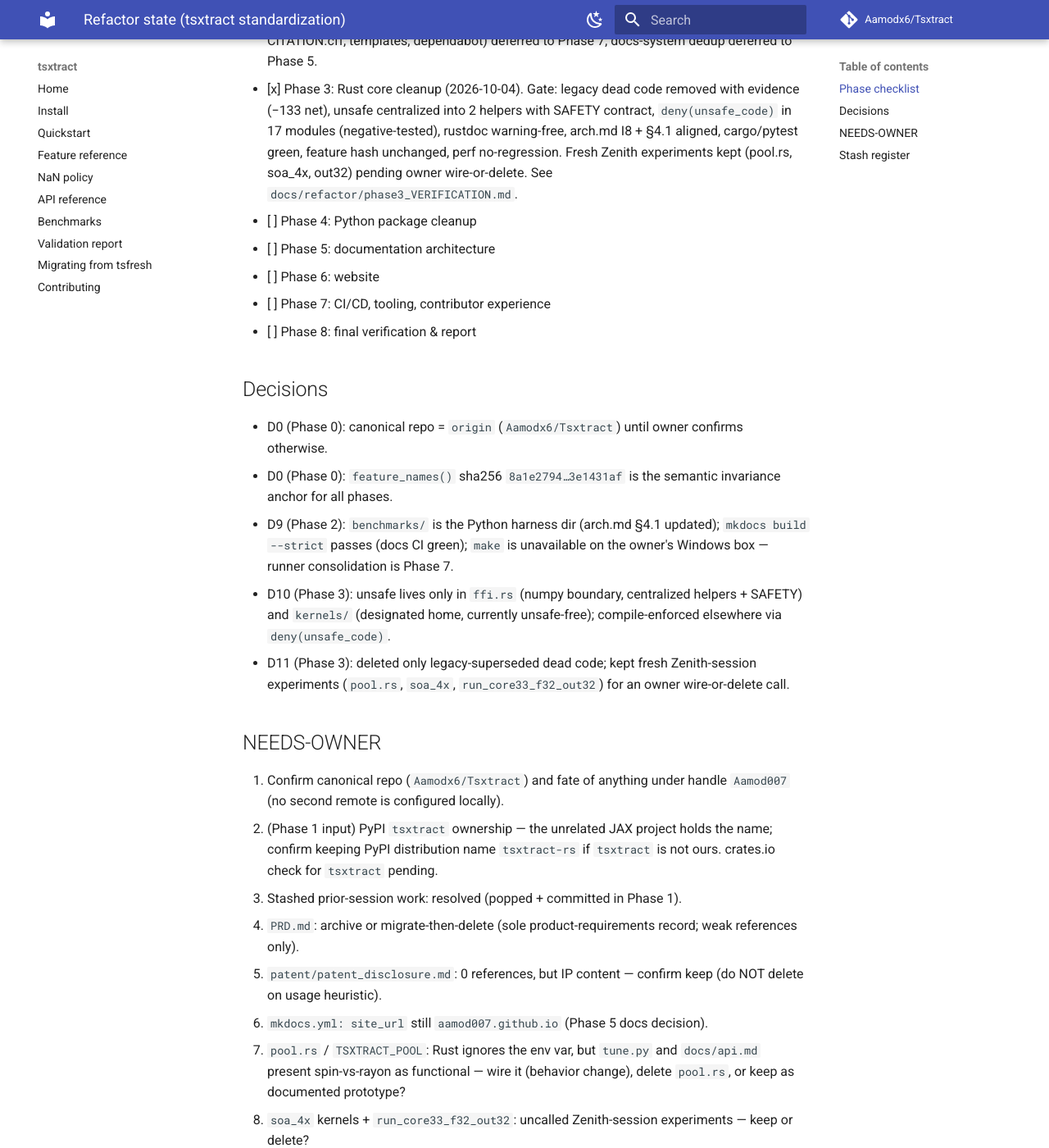
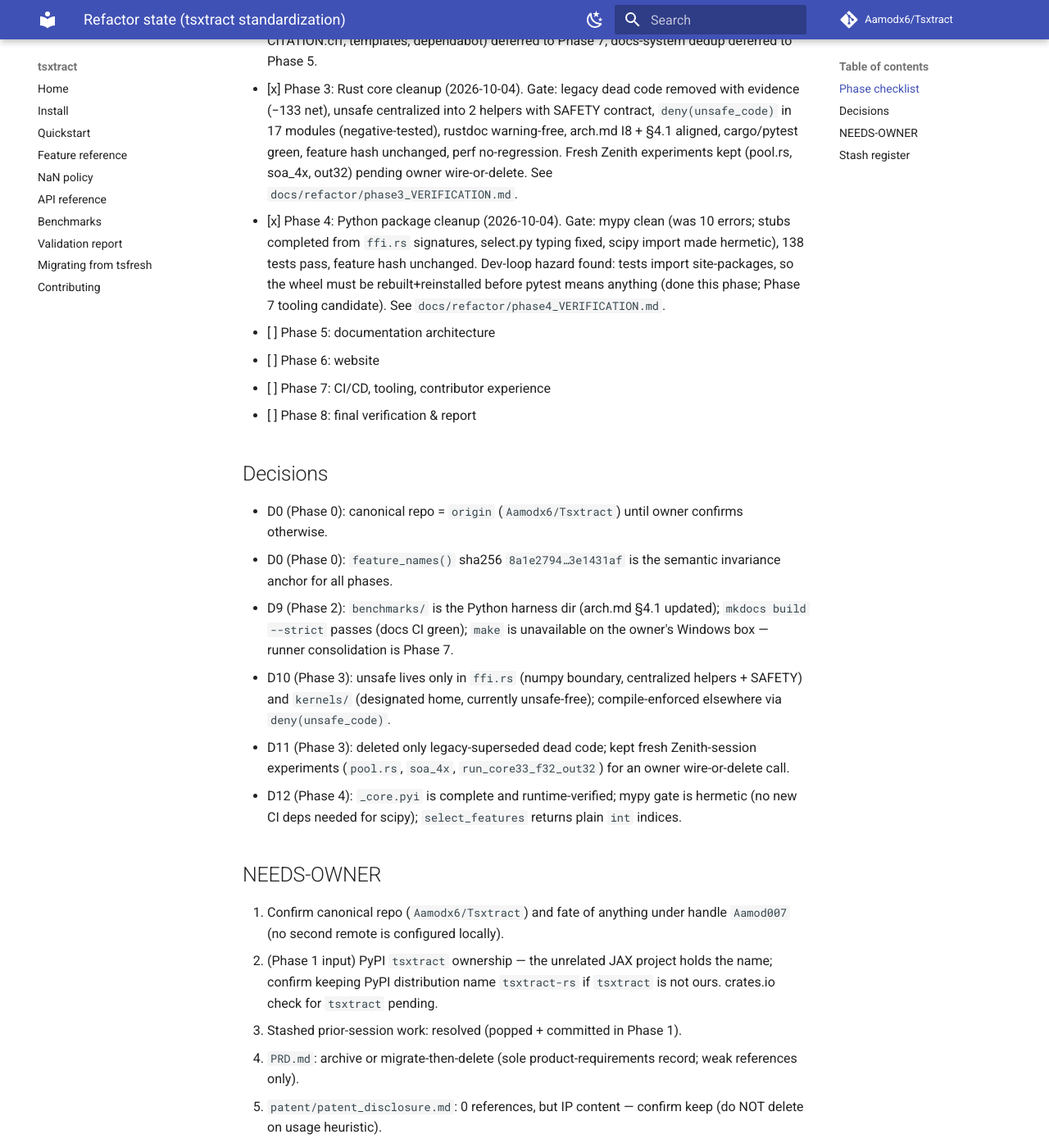
Before and after one commit to Aamodx6/Kymora, an MkDocs documentation site: the page built from docs/REFACTOR_STATE.md, in a window 1280 px wide and 1400 px high, scrolled down 557 px. Shown: the whole window at 82% size. Built offline with MkDocs 1.6.1 and Material for MkDocs 9.7.7, drawn with Linux system fonts in a browser that asks for light colours; comment, search, counter and statistics services are not loaded.

Commit message:
refactor(python): complete _core stubs, fix select typing, mypy clean
Stubs now cover the full Rust surface (mc fns, MultiStreamExtractor, views/precision/out_dtype; f32 return). select.py: ranked list[int], report Any, hermetic scipy ignores. __init__ docstring drops the unwired spin-workers claim. mypy: 10 errors -> clean. pytest 138 pass, hash unchanged.

```diff
--- a/docs/REFACTOR_STATE.md
+++ b/docs/REFACTOR_STATE.md
@@ -26,7 +26,13 @@ arch.md is the architecture source of truth.
       cargo/pytest green, feature hash unchanged, perf no-regression.
       Fresh Zenith experiments kept (pool.rs, soa_4x, out32) pending owner
       wire-or-delete. See `docs/refactor/phase3_VERIFICATION.md`.
-- [ ] Phase 4: Python package cleanup
+- [x] Phase 4: Python package cleanup (2026-10-04). Gate: mypy clean
+      (was 10 errors; stubs completed from `ffi.rs` signatures, select.py
+      typing fixed, scipy import made hermetic), 138 tests pass, feature
+      hash unchanged. Dev-loop hazard found: tests import site-packages,
+      so the wheel must be rebuilt+reinstalled before pytest means
+      anything (done this phase; Phase 7 tooling candidate). See
+      `docs/refactor/phase4_VERIFICATION.md`.
 - [ ] Phase 5: documentation architecture
 - [ ] Phase 6: website
 - [ ] Phase 7: CI/CD, tooling, contributor experience
@@ -47,6 +53,9 @@ arch.md is the architecture source of truth.
 - D11 (Phase 3): deleted only legacy-superseded dead code; kept fresh
   Zenith-session experiments (`pool.rs`, `soa_4x`, `run_core33_f32_out32`)
   for an owner wire-or-delete call.
+- D12 (Phase 4): `_core.pyi` is complete and runtime-verified; mypy gate is
+  hermetic (no new CI deps needed for scipy); `select_features` returns
+  plain `int` indices.
 
 ## NEEDS-OWNER
 
```
Also changed, not shown: docs/refactor/phase4_VERIFICATION.md (added, +50 -0 lines), 3 other files.
